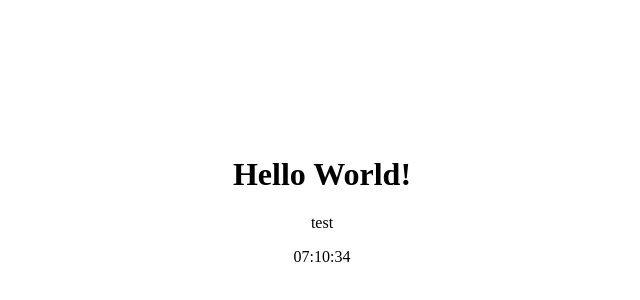
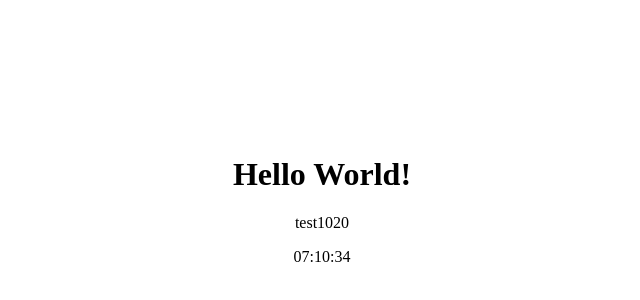
Before and after one commit to Atsusan/test_ssh, a plain HTML site: page index.html in a window 1280 px wide. Shown: the part 200-500 px from the top of the page, 318-958 px from the left. Drawn offline with Linux system fonts and the light colour scheme.

Commit message:
接続テスト

```diff
--- a/index.html
+++ b/index.html
@@ -22,7 +22,7 @@
 </style>
 <body>
     <h1>Hello World!</h1>
-    test
+    test1020
     <p id="time"></p>
     <script>
         const timeElement = document.getElementById('time');
```
